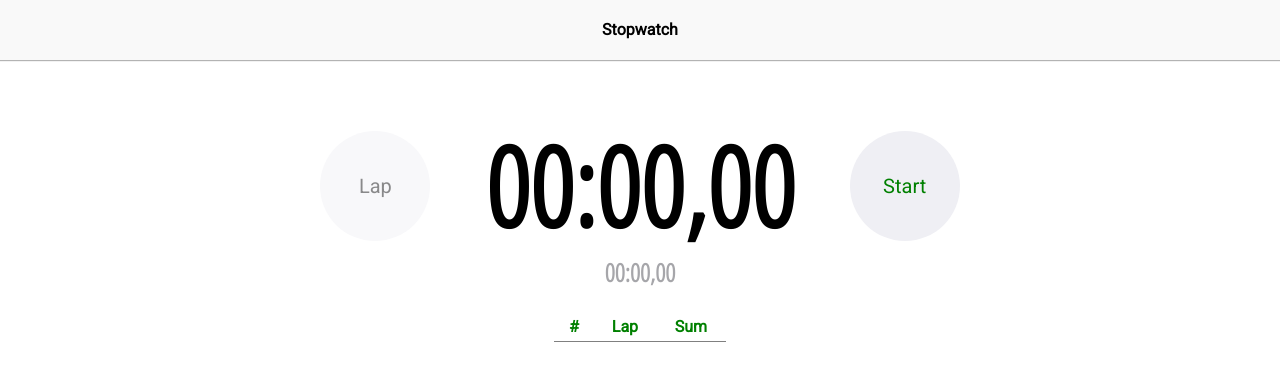
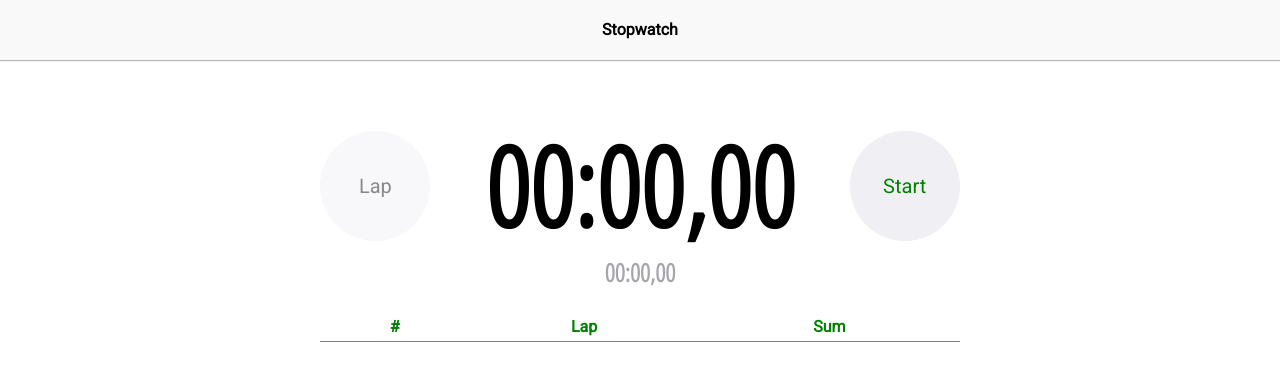
Before and after one commit to OmelDM/stopwatch, a React (Create React App) app: page / in a window 1280 px wide. Shown: the top 374 px of the page. Built offline with nearby package versions, Linux system fonts and the light colour scheme.

Commit message:
Small ui improvments

```diff
--- a/src/Button.css
+++ b/src/Button.css
@@ -9,6 +9,8 @@
   cursor: pointer;
   outline: none;
   text-align: center;
+  -webkit-tap-highlight-color: rgba(0,0,0,0);
+  -webkit-tap-highlight-color: transparent;
 }
 .button:hover {
   background-color: #d6d6db;
--- a/src/LapContainer.css
+++ b/src/LapContainer.css
@@ -4,6 +4,7 @@
   border-collapse: collapse;
   margin: auto;
   min-width: 172px;
+  width: 100%;
 }
 .laps th, .laps td {
   padding: 5px 10px;
```
